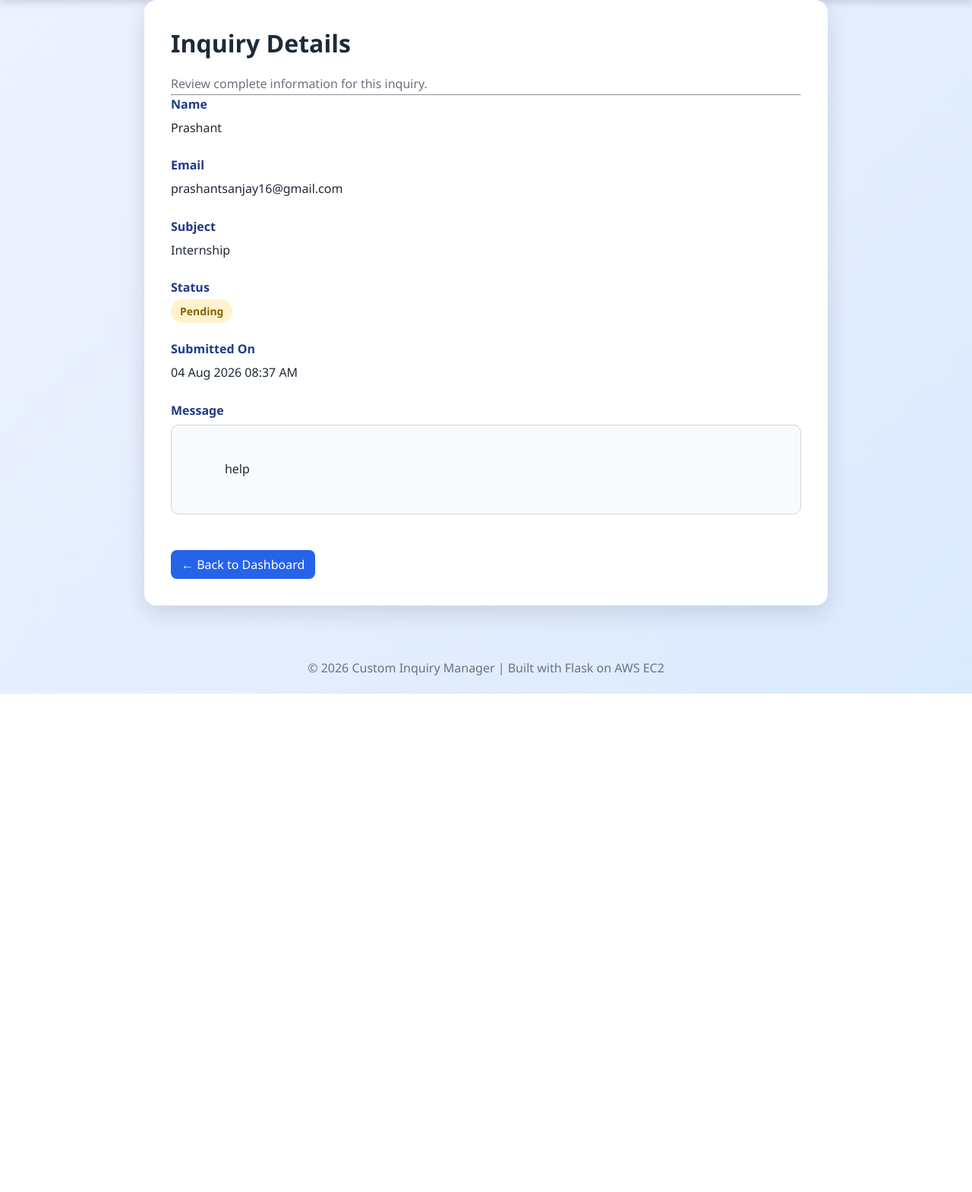
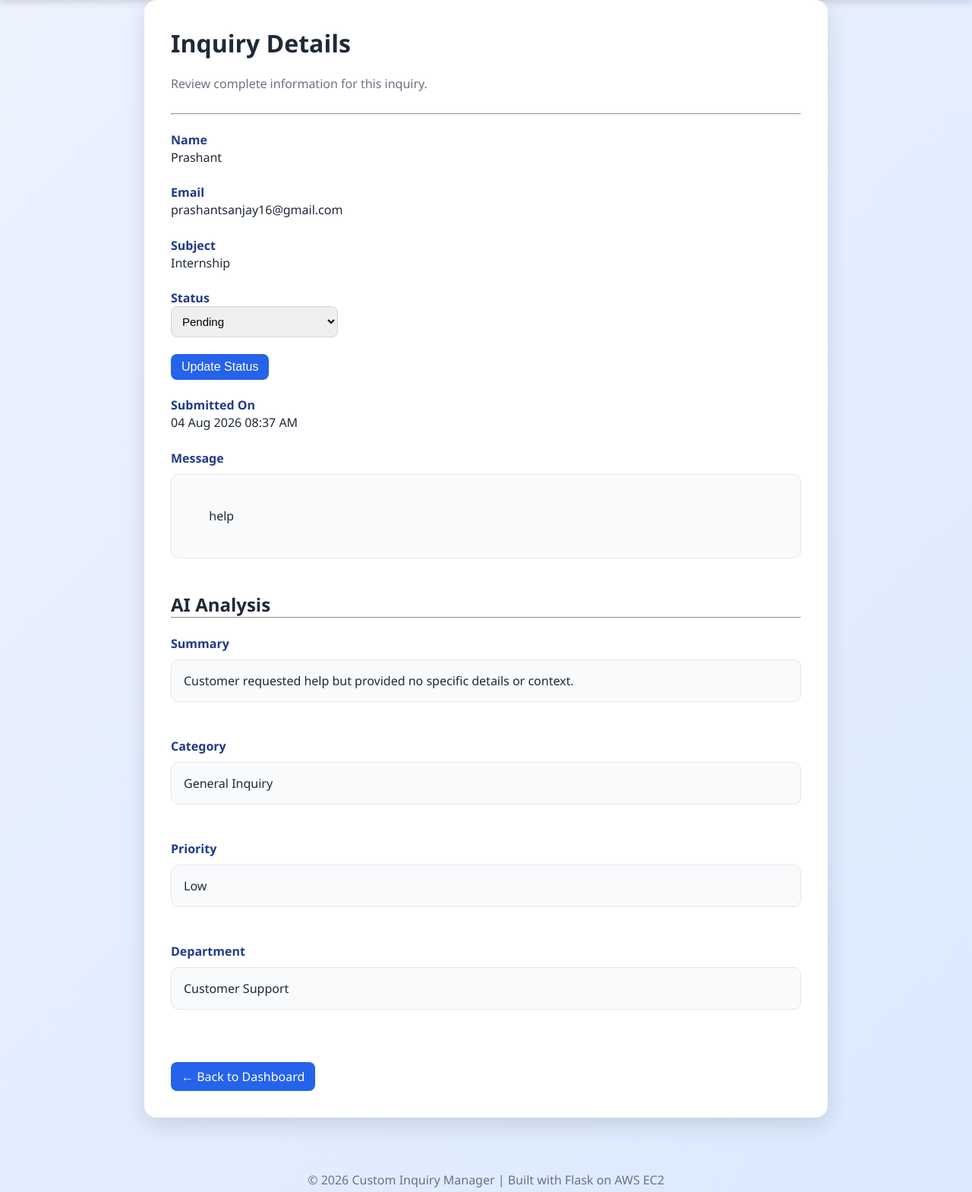
Before and after one commit to Prashantsit16/Custom-Inquiry-Manager, a Flask app: page /inquiry/1 in a window 1280 px wide. Shown: the part 73-1642 px from the top of the page at 76% size. Before the commit the page ends 986 px from the top, so only its background shows below. Run offline with Flask 3, Linux system fonts and the light colour scheme.

Commit message:
Add AI-powered inquiry analysis and management

```diff
--- a/app.py
+++ b/app.py
@@ -1,6 +1,9 @@
-from flask import Flask, render_template, request
+from unicodedata import category
+
+from flask import Flask, render_template, request, redirect, url_for
 from extensions import db
 from models.inquiry import Inquiry
+from services.bedrock_service import summarize_inquiry
 
 app = Flask(__name__)
 app.config.from_object("config.Config")
@@ -13,29 +16,53 @@ def home():
 
     if request.method == "POST":
 
+        name = request.form["name"]
+        email = request.form["email"]
+        subject = request.form["subject"]
+        message = request.form["message"]
+
+        ai_result = summarize_inquiry(message)
+
         new_inquiry = Inquiry(
-            name=request.form["name"],
-            email=request.form["email"],
-            subject=request.form["subject"],
-            message=request.form["message"]
+            name=name,
+            email=email,
+            subject=subject,
+            message=message,
+            summary=ai_result["summary"],
+            category=ai_result["category"],
+            priority=ai_result["priority"],
+            department=ai_result["department"],
+            status="Pending"
         )
 
         db.session.add(new_inquiry)
         db.session.commit()
 
+        return redirect("/dashboard")
+
     return render_template("index.html")
-
 
 @app.route("/dashboard")
 def dashboard():
 
     inquiries = Inquiry.query.all()
 
+    total = Inquiry.query.count()
+
+    pending = Inquiry.query.filter_by(status="Pending").count()
+
+    resolved = Inquiry.query.filter_by(status="Resolved").count()
+
+    high = Inquiry.query.filter_by(priority="High").count()
+
     return render_template(
         "dashboard.html",
-        inquiries=inquiries
+        inquiries=inquiries,
+        total=total,
+        pending=pending,
+        resolved=resolved,
+        high=high
     )
-
 
 @app.route("/inquiry/<int:id>")
 def inquiry_detail(id):
@@ -46,7 +73,16 @@ def inquiry_detail(id):
         "details.html",
         inquiry=inquiry
     )
+@app.route("/update_status/<int:id>", methods=["POST"])
+def update_status(id):
 
+    inquiry = Inquiry.query.get_or_404(id)
+
+    inquiry.status = request.form["status"]
+
+    db.session.commit()
+
+    return redirect(url_for("inquiry_detail", id=id))
 
 with app.app_context():
     db.create_all()
--- a/static/css/style.css
+++ b/static/css/style.css
@@ -331,3 +331,80 @@ strong{
     background:#1d4ed8;
 
 }
+.summary-box{
+    background: #f5f8ff;
+    border: 1px solid #d8e4ff;
+    padding: 18px;
+    border-radius: 10px;
+    margin-bottom: 25px;
+}
+.priority{
+    padding:6px 12px;
+    border-radius:20px;
+    font-size:14px;
+    font-weight:600;
+}
+
+.priority.high{
+    background:#FEE2E2;
+    color:#B91C1C;
+}
+
+.priority.medium{
+    background:#FEF3C7;
+    color:#92400E;
+}
+
+.priority.low{
+    background:#DCFCE7;
+    color:#166534;
+}
+.stats-container{
+    display:flex;
+    gap:20px;
+    margin:25px 0;
+}
+
+.stat-card{
+    flex:1;
+    background:white;
+    border-radius:12px;
+    padding:20px;
+    text-align:center;
+    box-shadow:0 8px 18px rgba(0,0,0,.08);
+}
+
+.stat-card h3{
+    font-size:32px;
+    color:#2563eb;
+}
+
+.stat-card p{
+    color:#6b7280;
+    margin-top:8px;
+}
+.status.progress{
+    background:#DBEAFE;
+    color:#1D4ED8;
+}
+
+.status.resolved{
+    background:#DCFCE7;
+    color:#166534;
+}
+.message-box,
+.summary-box{
+    background:#F8FAFC;
+    border:1px solid #E5E7EB;
+    border-radius:10px;
+    padding:16px;
+    margin-top:10px;
+}
+
+select{
+    width:220px;
+    padding:10px;
+    border-radius:8px;
+    border:1px solid #D1D5DB;
+    font-size:15px;
+}
--- a/templates/details.html
+++ b/templates/details.html
@@ -6,50 +6,116 @@
 
     <h1>Inquiry Details</h1>
 
-    <p style="color:#6b7280;">
+    <p style="color:#6b7280; margin-bottom:25px;">
         Review complete information for this inquiry.
     </p>
 
     <hr>
 
-    <div class="detail-item">
+    <br>
+
     <strong>Name</strong>
+
     <p>{{ inquiry.name }}</p>
-    </div>
 
-    <div class="detail-item">
+    <br>
+
     <strong>Email</strong>
+
     <p>{{ inquiry.email }}</p>
-    </div>
 
-    <div class="detail-item">
+    <br>
+
     <strong>Subject</strong>
+
     <p>{{ inquiry.subject }}</p>
-    </div>
 
-    <div class="detail-item">
+    <br>
+
     <strong>Status</strong>
-        <p>
-            <span class="status pending">
-                {{ inquiry.status }}
-            </span>
-        </p>
-    </div>
 
-    <div class="detail-item">
+    <form action="/update_status/{{ inquiry.id }}" method="POST">
+
+        <select name="status">
+
+            <option value="Pending"
+            {% if inquiry.status == "Pending" %}selected{% endif %}>
+                Pending
+            </option>
+
+            <option value="In Progress"
+            {% if inquiry.status == "In Progress" %}selected{% endif %}>
+                In Progress
+            </option>
+
+            <option value="Resolved"
+            {% if inquiry.status == "Resolved" %}selected{% endif %}>
+                Resolved
+            </option>
+
+        </select>
+
+        <br><br>
+
+        <button class="btn-link">
+            Update Status
+        </button>
+
+    </form>
+
+    <br>
+
     <strong>Submitted On</strong>
+
     <p>{{ inquiry.created_at.strftime("%d %b %Y %I:%M %p") }}</p>
-    </div>
 
-    <div class="detail-item">
+    <br>
+
     <strong>Message</strong>
 
     <div class="message-box">
         {{ inquiry.message }}
     </div>
+
+    <br><br>
+
+    <h2>AI Analysis</h2>
+
+    <hr>
+
+    <br>
+
+    <strong>Summary</strong>
+
+    <div class="summary-box">
+        {{ inquiry.summary }}
     </div>
 
     <br>
+
+    <strong>Category</strong>
+
+    <div class="summary-box">
+        {{ inquiry.category }}
+    </div>
+
+    <br>
+
+    <strong>Priority</strong>
+
+    <div class="summary-box">
+        {{ inquiry.priority }}
+    </div>
+
+    <br>
+
+    <strong>Department</strong>
+
+    <div class="summary-box">
+        {{ inquiry.department }}
+    </div>
+
+    <br><br>
 
     <a class="btn-link" href="/dashboard">
         ← Back to Dashboard
```
Also changed, not shown: models/inquiry.py (+9 -0 lines), services/bedrock_service.py (+65 -0 lines), templates/dashboard.html (+45 -4 lines), test_bedrock.py (added, +42 -0 lines), inquiries.db. Lines whose indentation alone changed are shown as unchanged.
